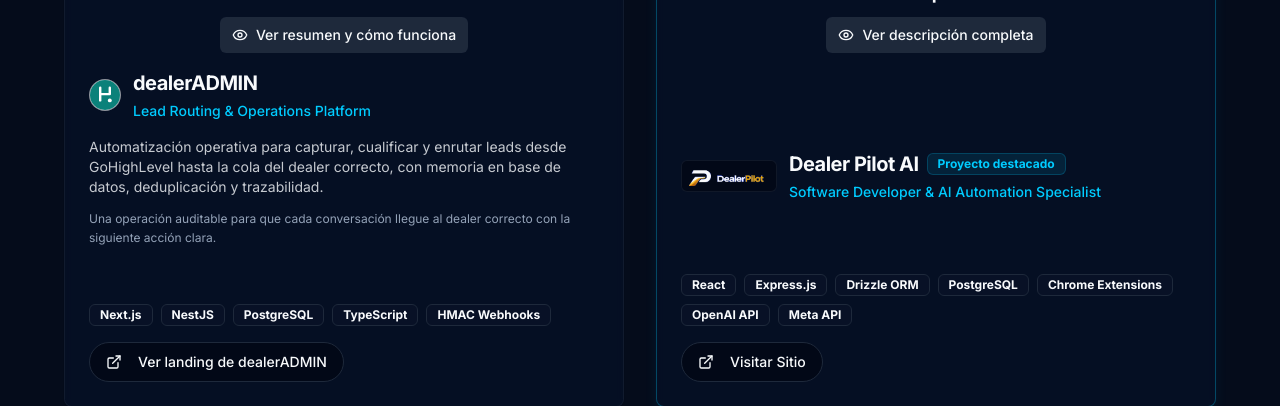
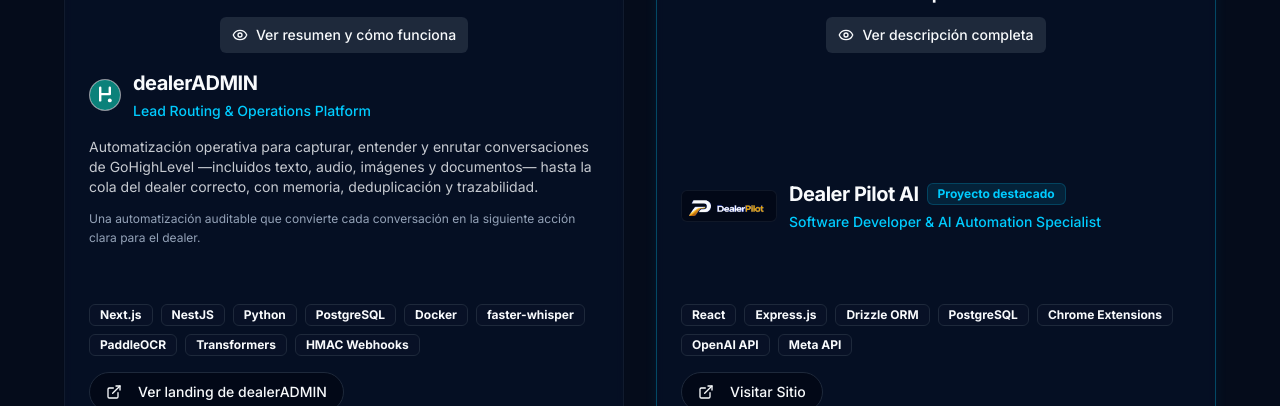
Before and after one commit to juanfer93/my-portfolio, a Next.js app: page / in a window 1280 px wide. Shown: the part 4320-4726 px from the top of the page. Built offline with nearby package versions, Linux system fonts and the light colour scheme.

Commit message:
Align dealerADMIN portfolio card with media automation

```diff
--- a/src/components/sections/projects.tsx
+++ b/src/components/sections/projects.tsx
@@ -15,7 +15,7 @@
 
 const dealerPilotPlatformObjective = 'DealerPilot es una plataforma operativa para concesionarios independientes que sincroniza el inventario, redacta y publica vehículos automáticamente en Facebook Marketplace, mejora fotos con IA y responde a compradores en inglés y español 24/7.';
 const dealerPilotPageUrl = 'https://1987dealerpilot.com/';
-const dealerAdminPlatformObjective = 'dealerADMIN recibe mensajes de GHL mediante webhooks firmados, guarda y deduplica cada conversación, normaliza los datos, enruta el lead al dealer correcto y lo deja en una cola operativa auditable.';
+const dealerAdminPlatformObjective = 'dealerADMIN es una automatización operativa que recibe mensajes, audios, imágenes y documentos desde GHL mediante webhooks firmados. Su media-worker Python transcribe audio, extrae OCR e interpreta evidencia visual para devolverla a la conversación; después normaliza los datos, enruta el lead al dealer correcto y lo deja en una cola auditable.';
 const dealerAdminPageUrl = 'https://dealeradmin-api-eight.vercel.app/';
 
 const automationSlides = [
@@ -143,7 +143,7 @@
   {
     image: '',
     title: 'Cómo funciona dealerADMIN',
-    description: 'Una vista general del flujo: GHL captura la respuesta del cliente, dealerADMIN procesa el evento y el operador recibe la siguiente acción clara para entregar el lead correcto.',
+    description: 'Una vista general de la automatización: GHL captura la conversación, dealerADMIN incorpora texto, audio e imagen como evidencia, y el operador recibe la siguiente acción clara para entregar el lead correcto.',
     externalUrl: dealerAdminPageUrl,
   }
 ];
@@ -151,11 +151,11 @@
 const projectsData = [
   {
     title: 'dealerADMIN',
-    description: 'Automatización operativa para capturar, cualificar y enrutar leads desde GoHighLevel hasta la cola del dealer correcto, con memoria en base de datos, deduplicación y trazabilidad.',
+    description: 'Automatización operativa para capturar, entender y enrutar conversaciones de GoHighLevel —incluidos texto, audio, imágenes y documentos— hasta la cola del dealer correcto, con memoria, deduplicación y trazabilidad.',
     platformObjective: dealerAdminPlatformObjective,
     role: 'Lead Routing & Operations Platform',
-    roleSubtitle: 'Una operación auditable para que cada conversación llegue al dealer correcto con la siguiente acción clara.',
-    stack: ['Next.js', 'NestJS', 'PostgreSQL', 'TypeScript', 'HMAC Webhooks'],
+    roleSubtitle: 'Una automatización auditable que convierte cada conversación en la siguiente acción clara para el dealer.',
+    stack: ['Next.js', 'NestJS', 'Python', 'PostgreSQL', 'Docker', 'faster-whisper', 'PaddleOCR', 'Transformers', 'HMAC Webhooks'],
     link: dealerAdminPageUrl,
     logo: '/projects/dealeradmin/logo.svg',
     hasCarousel: true,
@@ -582,7 +582,7 @@
                             Detalles del flujo
                           </h5>
                           <p className="text-xs text-muted-foreground leading-relaxed">
-                            Esta automatización se ejecuta en tiempo real dentro de GoHighLevel, conectando múltiples puntos de contacto y optimizando la conversión de leads mediante IA.
+                            Esta automatización se ejecuta en tiempo real alrededor de GoHighLevel, conectando mensajes y adjuntos con una cola operativa auditable para que cada lead llegue al dealer correcto.
                           </p>
                         </div>
                       )}
```
